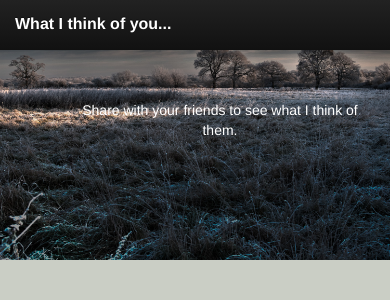
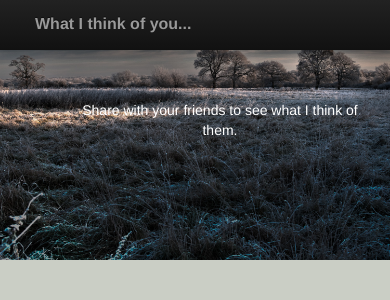
Before and after one commit to matjkd/thoughts, a PHP site: template application/views/template.php in a window 390 px wide. Shown: the top 300 px of the page. Run offline with PHP 8.4, Linux system fonts and the light colour scheme; the template is opened without the code that fills it, so the values that code supplies are empty; some libraries are stand-ins or nearby versions.

Commit message:
remove negative margin

```diff
--- a/css/styles.css
+++ b/css/styles.css
@@ -214,7 +214,7 @@
     @media (max-width: 767px) {
 
       .navbar-inner {
-        margin: -20px;
+
       }
 
       .carousel {
```
